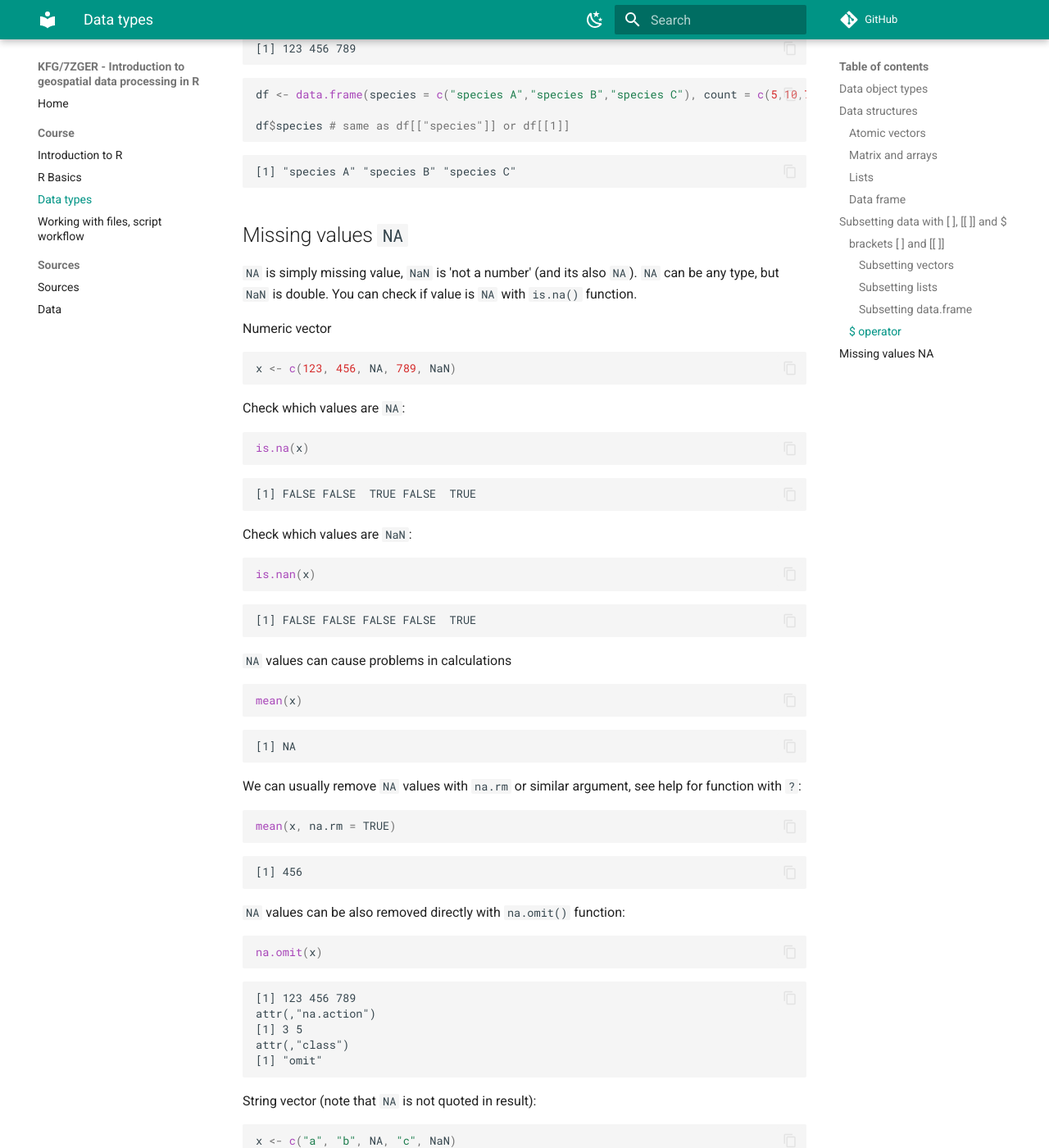
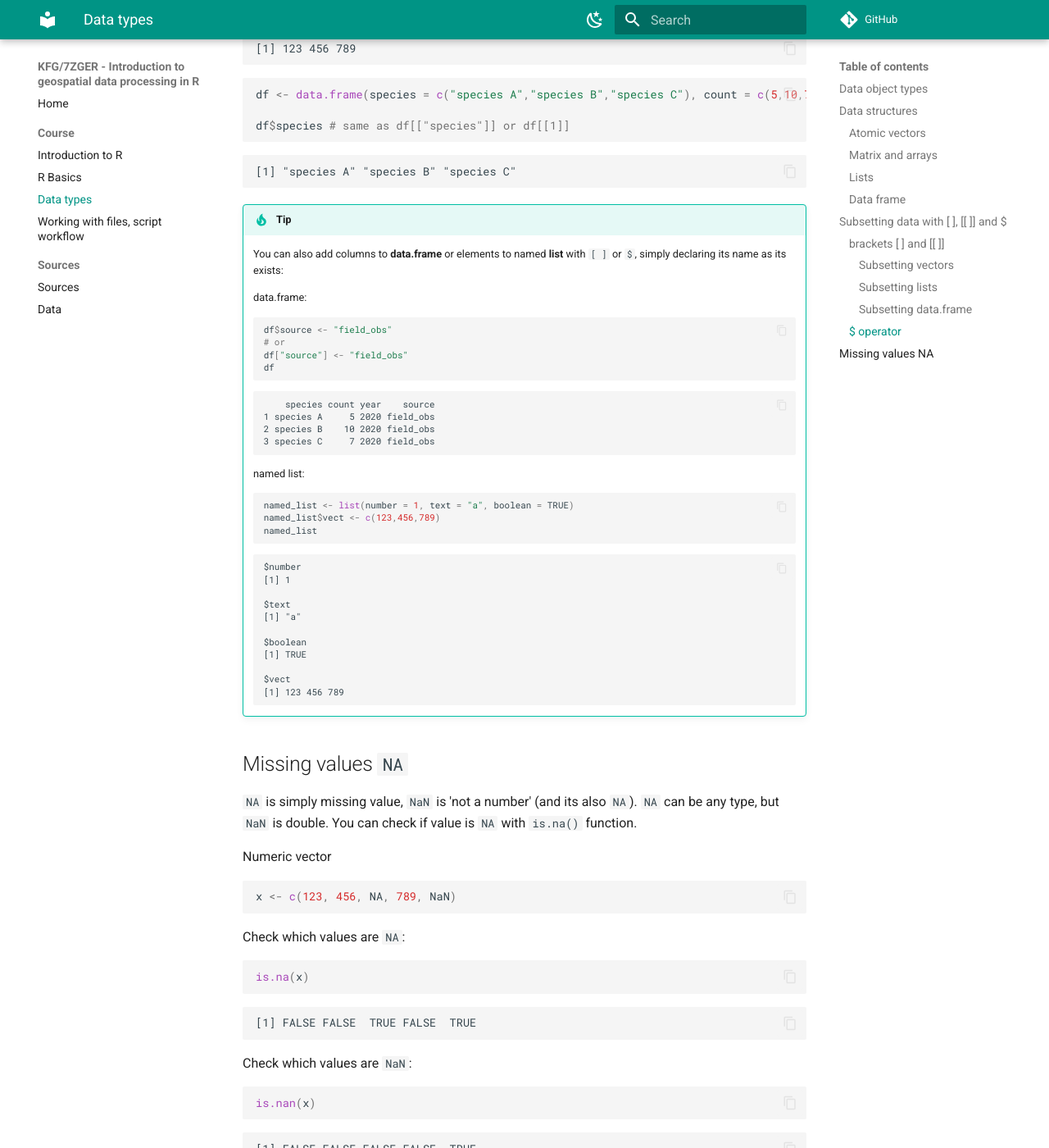
Before and after one commit to kalab-oto/7ZGER, an MkDocs documentation site: the page built from docs/data_types.md, in a window 1280 px wide and 1400 px high, scrolled down 9475 px. Shown: the whole window at 82% size. Built offline with MkDocs 1.6.1 and Material for MkDocs 9.7.7, drawn with Linux system fonts in a browser that asks for light colours; comment, search, counter and statistics services are not loaded.

Commit message:
feat: creating columns and elements

````diff
--- a/docs/data_types.md
+++ b/docs/data_types.md
@@ -487,6 +487,43 @@
 [1] "species A" "species B" "species C"
 ```
 
+!!! tip
+    You can also add columns to **data.frame** or elements to named **list** with `[ ]` or `$`, simply declaring its name as its exists:
+
+    data.frame:
+    ``` r
+    df$source <- "field_obs"
+    # or
+    df["source"] <- "field_obs"
+    df
+    ```
+
+    ```
+        species count year    source
+    1 species A     5 2020 field_obs
+    2 species B    10 2020 field_obs
+    3 species C     7 2020 field_obs
+    ```
+    named list:
+    ``` r
+    named_list <- list(number = 1, text = "a", boolean = TRUE)
+    named_list$vect <- c(123,456,789)
+    named_list
+    ```
+    ```
+    $number
+    [1] 1
+
+    $text
+    [1] "a"
+
+    $boolean
+    [1] TRUE
+
+    $vect
+    [1] 123 456 789
+    ```
+
 ## Missing values `NA`
 `NA` is simply missing value, `NaN` is 'not a number' (and its also `NA`). `NA` can be any type, but `NaN` is double. You can check if value is `NA` with `is.na()` function.
 
````
